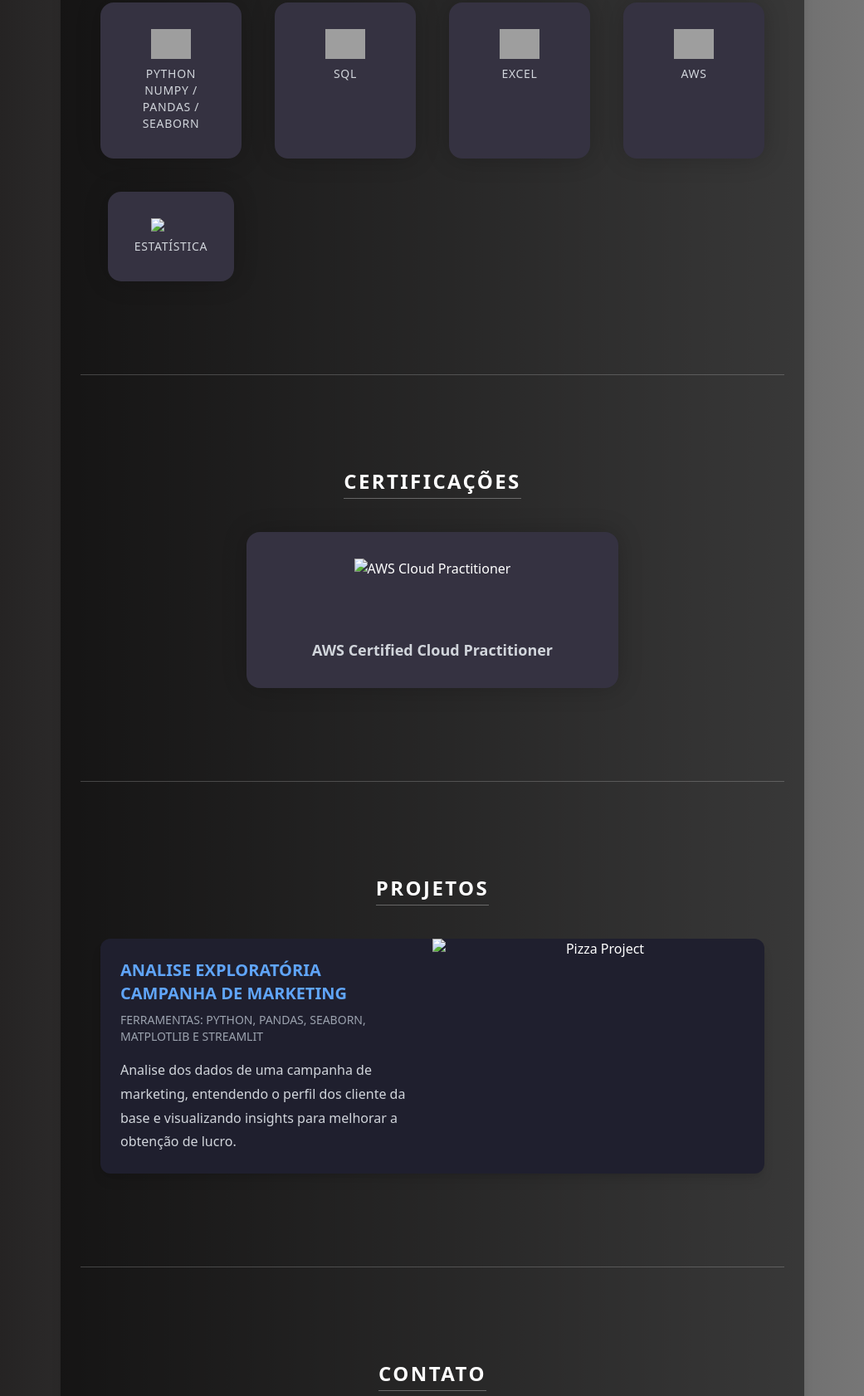
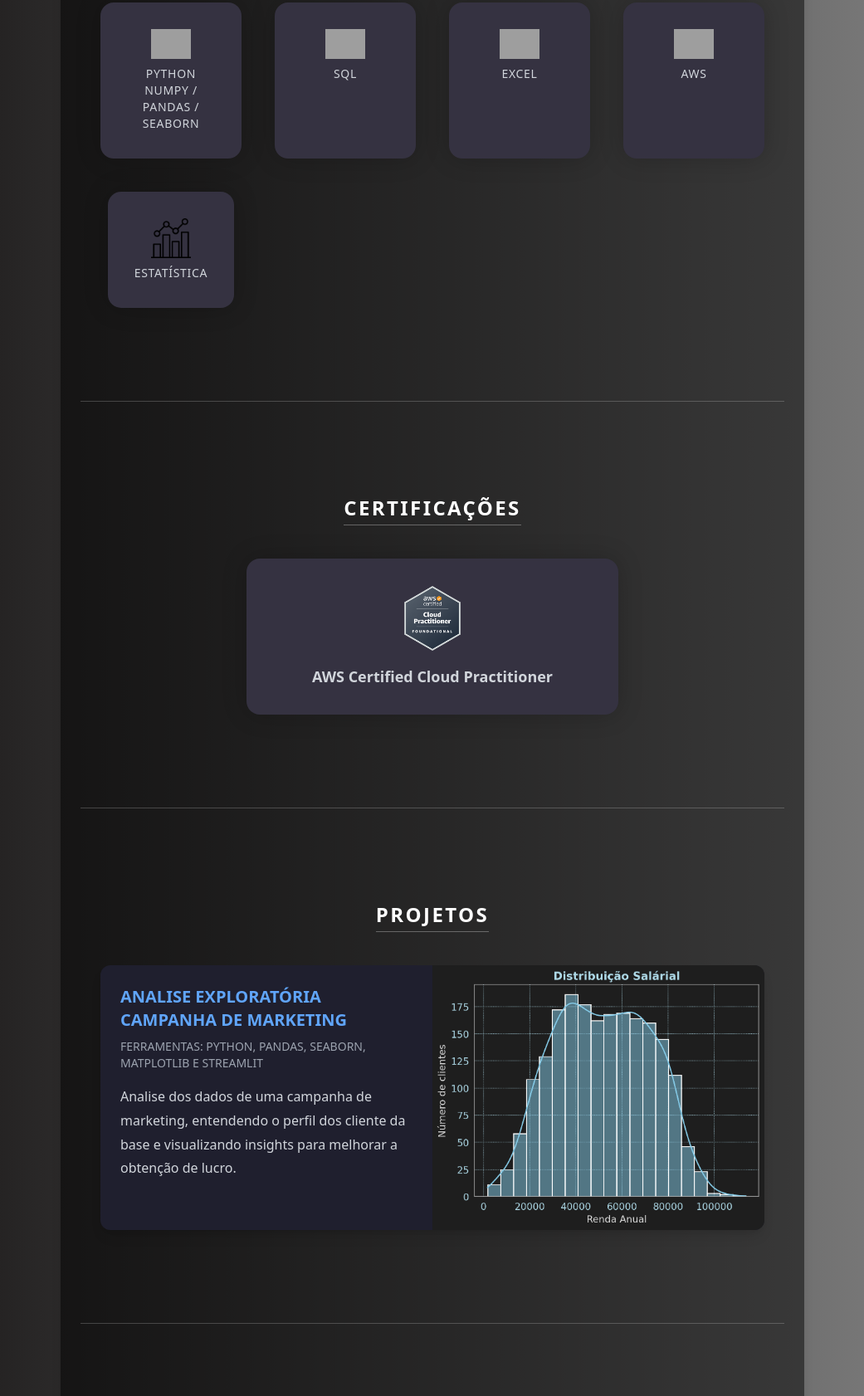
Before and after one commit to zVitor-Emanuel/Portfolio, a plain HTML site: page index.html in a window 1280 px wide. Shown: the part 1845-3527 px from the top of the page at 83% size, without its empty margins (119-1160 px from the left). Drawn offline with nearby package versions, Linux system fonts and the light colour scheme; the site is published under a folder, as on GitHub Pages, so addresses that start at the root find nothing; grey boxes are pictures that could not be loaded.

Commit message:
fazendo imagens aparecerem

```diff
--- a/index.html
+++ b/index.html
@@ -93,7 +93,7 @@
         <p class="text-sm uppercase tracking-wider">AWS</p>
       </div>
       <div class="flex flex-col items-center card col-span-full sm:col-span-2 md:col-span-1 mx-auto">
-        <img src="/images/chart.png" class="w-12 mb-2">
+        <img src="images/chart.png" class="w-12 mb-2">
         <p class="text-sm uppercase tracking-wider">Estatística</p>
       </div>
     </div>
@@ -106,7 +106,7 @@
   <section id="certifications" class="text-center px-6 py-16">
     <h2 class="text-2xl uppercase font-semibold mb-10 border-b border-white/30 inline-block pb-1">Certificações</h2>
     <div class="flex flex-col items-center card max-w-md mx-auto space-y-4">
-      <img src="/images/cpp.png" class="h-20" alt="AWS Cloud Practitioner">
+      <img src="images/cpp.png" class="h-20" alt="AWS Cloud Practitioner">
       <p class="text-lg font-semibold">AWS Certified Cloud Practitioner</p>
     </div>
   </section>
@@ -126,7 +126,7 @@
         </p>
       </div>
       <div class="md:w-1/2">
-        <img src="/images/grafico.png" alt="Pizza Project" class="object-cover w-full h-full">
+        <img src="images/grafico.png" alt="projetoimage" class="object-cover w-full h-full">
       </div>
     </div>
   </section>
```
